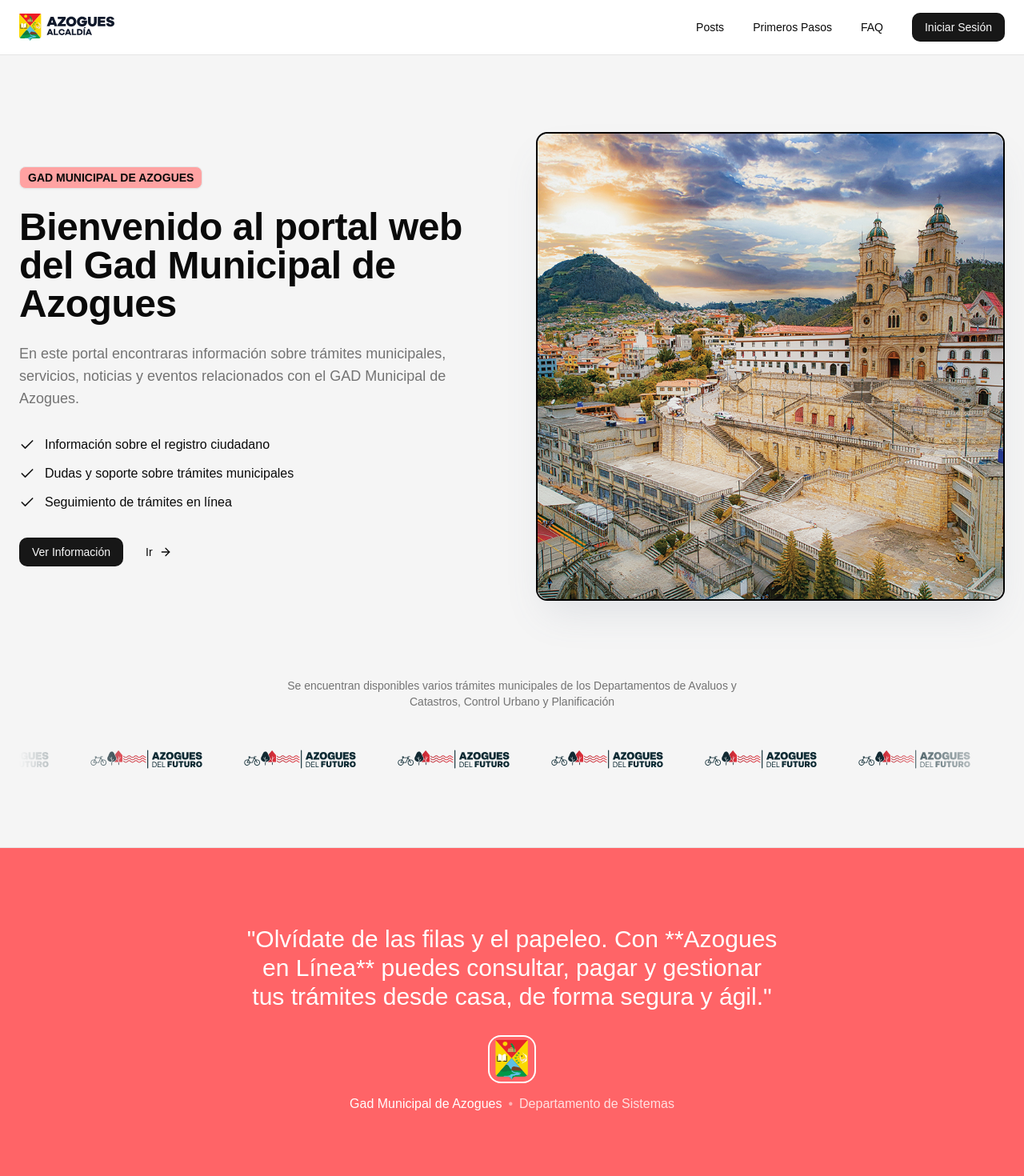
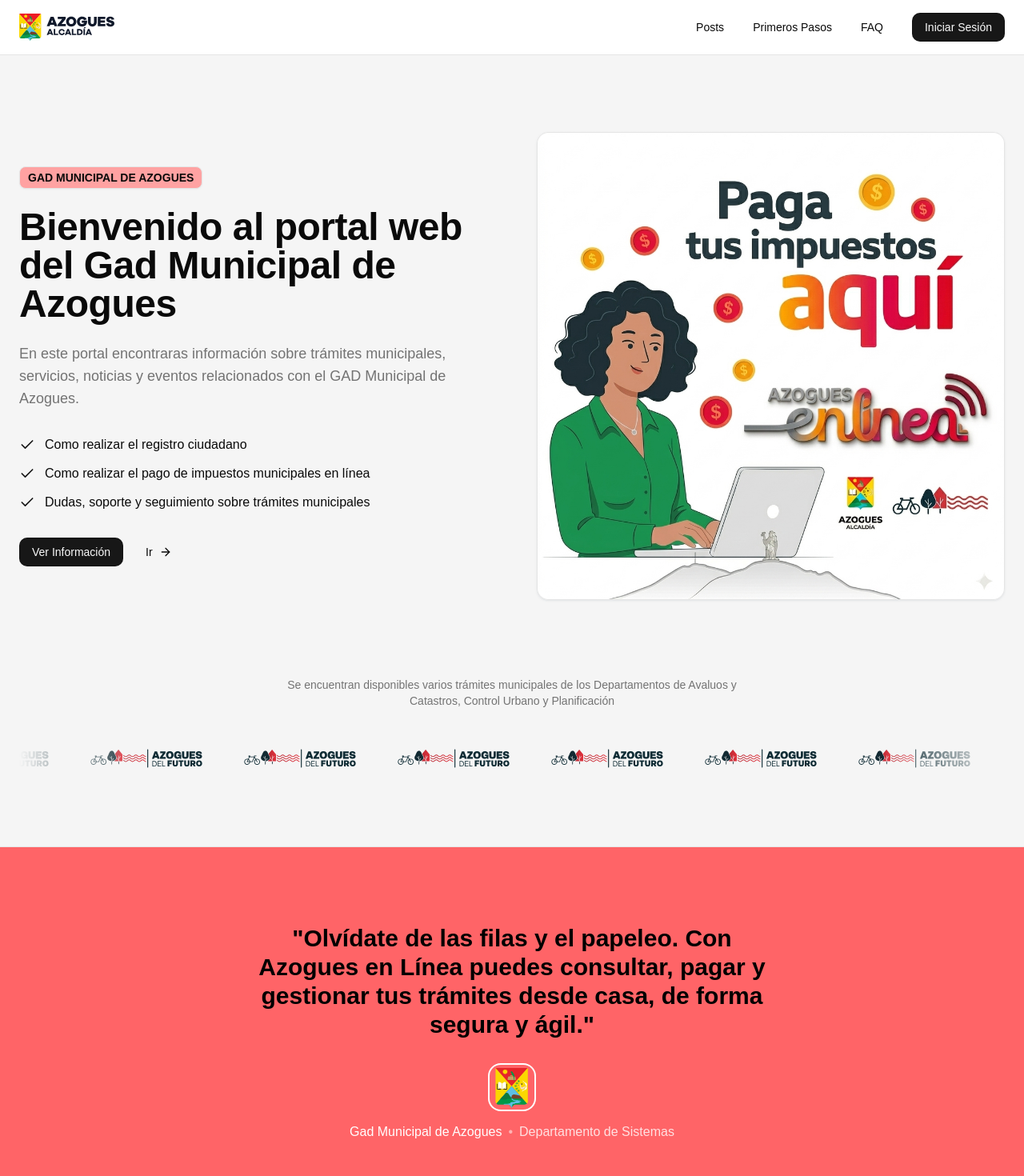
Before and after one commit to PauloVivar/gadma-portal, a React (Vite) app: page / in a window 1280 px wide. Shown: the top 1470 px of the page at 80% size. Built offline with nearby package versions, Linux system fonts and the light colour scheme; a web font is replaced by a local one.

Commit message:
feat: se modifican las rutas de las imagenes

```diff
--- a/src/App.tsx
+++ b/src/App.tsx
@@ -16,7 +16,7 @@ function App() {
       <HeroSection2 />
       <LogoSection10 />
       <TestimonialsSection1
-        quote="Olvídate de las filas y el papeleo. Con **Azogues en Línea** puedes consultar, pagar y gestionar tus trámites desde casa, de forma segura y ágil."
+        quote="Olvídate de las filas y el papeleo. Con Azogues en Línea puedes consultar, pagar y gestionar tus trámites desde casa, de forma segura y ágil."
         authorName="Gad Municipal de Azogues"
         authorRole="Departamento de Sistemas"
         avatarSrc="/azogues-escudo.svg"
@@ -25,7 +25,7 @@ function App() {
       <FeatureSection9 />
       {/* <StatsSection4 /> */}
       <TestimonialsSection1
-        quote="El Municipio de Azogues ahora está a un clic de distancia. Con **Azogues en Línea**, realiza trámites y pagos en línea y disfruta de una atención más rápida y moderna."
+        quote="El Municipio de Azogues ahora está a un clic de distancia. Con Azogues en Línea, realiza trámites y pagos en línea y disfruta de una atención más rápida y moderna."
         authorName="Gad Municipal de Azogues"
         authorRole="Departamento de Sistemas"
         avatarSrc="/azogues-escudo.svg"
--- a/src/sections/landing/components/landing-page/bento-grids/bento-grid-6.tsx
+++ b/src/sections/landing/components/landing-page/bento-grids/bento-grid-6.tsx
@@ -13,7 +13,7 @@ export function BentoGrid6() {
           {/* Main Heading */}
           <h2 className="heading-lg">
             A continuación se presentan varios posts relacionados con las
-            características de nuestra plataforma **Azogues en Línea**.
+            características de nuestra plataforma Azogues en Línea.
           </h2>
         </div>
 
--- a/src/sections/landing/components/landing-page/faq-sections/faq-section-2.tsx
+++ b/src/sections/landing/components/landing-page/faq-sections/faq-section-2.tsx
@@ -127,7 +127,7 @@ export function FaqSection2() {
                 <AccordionItem value="billing-1">
                   <AccordionTrigger className="text-left">
                     ¿Es seguro ingresar mis datos bancarios en la plataforma
-                    **Azogues en Línea**?
+                    Azogues en Línea?
                   </AccordionTrigger>
                   <AccordionContent>
                     Sí, es completamente seguro. El GAD Municipal de Azogues
--- a/src/sections/landing/components/landing-page/feature-sections/feature-section-9.tsx
+++ b/src/sections/landing/components/landing-page/feature-sections/feature-section-9.tsx
@@ -23,7 +23,7 @@ export function FeatureSection9() {
             Registrate en 5 minutos
           </h2>
           <p className="text-muted-foreground text-base">
-            El Registro Ciudadano en **Azogues en Línea** es un proceso seguro y
+            El Registro Ciudadano en Azogues en Línea es un proceso seguro y
             validado que te permitirá acceder a trámites, consultas y pagos
             municipales en línea. La activación de tu cuenta se realiza en un
             plazo de 24 a 48 horas, una vez verificada la información.
--- a/src/sections/landing/components/landing-page/hero-sections/hero-section-2.tsx
+++ b/src/sections/landing/components/landing-page/hero-sections/hero-section-2.tsx
@@ -37,7 +37,7 @@ export function HeroSection2() {
                 <Check className="text-primary h-5 w-5" />
               </div>
               <span className="text-card-foreground text-base leading-6 font-medium">
-                Información sobre el registro ciudadano
+                Como realizar el registro ciudadano
               </span>
             </div>
 
@@ -46,7 +46,7 @@ export function HeroSection2() {
                 <Check className="text-primary h-5 w-5" />
               </div>
               <span className="text-card-foreground text-base leading-6 font-medium">
-                Dudas y soporte sobre trámites municipales
+                Como realizar el pago de impuestos municipales en línea
               </span>
             </div>
 
@@ -55,7 +55,7 @@ export function HeroSection2() {
                 <Check className="text-primary h-5 w-5" />
               </div>
               <span className="text-card-foreground text-base leading-6 font-medium">
-                Seguimiento de trámites en línea
+                Dudas, soporte y seguimiento sobre trámites municipales
               </span>
             </div>
           </div>
@@ -71,13 +71,19 @@ export function HeroSection2() {
         </div>
 
         {/* Right Column */}
-        <div className="w-full flex-1 border-2 border-black shadow-2xl rounded-xl">
+        <div className="w-full flex-1 shadow-sm rounded-xl border border-neutral-200">
           <AspectRatio ratio={1 / 1}>
-            <img
-              src="/images/san-francisco.jpg"
-              alt="san-francisco"
-              className="h-full w-full rounded-xl object-cover"
-            />
+            <a
+              href="https://enlinea.azogues.gob.ec/login"
+              target="_blank"
+              rel="noopener noreferrer"
+            >
+              <img
+                src="/images/paga-tus-impuestos-w.png"
+                alt="san-francisco"
+                className="h-full w-full rounded-xl object-cover"
+              />
+            </a>
           </AspectRatio>
         </div>
       </div>
--- a/src/sections/landing/components/landing-page/testimonials-sections/testimonials-section-1.tsx
+++ b/src/sections/landing/components/landing-page/testimonials-sections/testimonials-section-1.tsx
@@ -23,7 +23,7 @@ export default function TestimonialsSection1({
         {/* Testimonial Quote */}
         <blockquote
           id="testimonial-title"
-          className="text-center text-xl font-medium text-white md:text-3xl"
+          className="text-center text-xl font-bold text-black md:text-3xl"
         >
           &quot;{quote}&quot;
         </blockquote>
```
Also changed, not shown: public/images/paga-tus-impuestos-w.png (added), public/images/paga-tus-impuestos.png (added).
